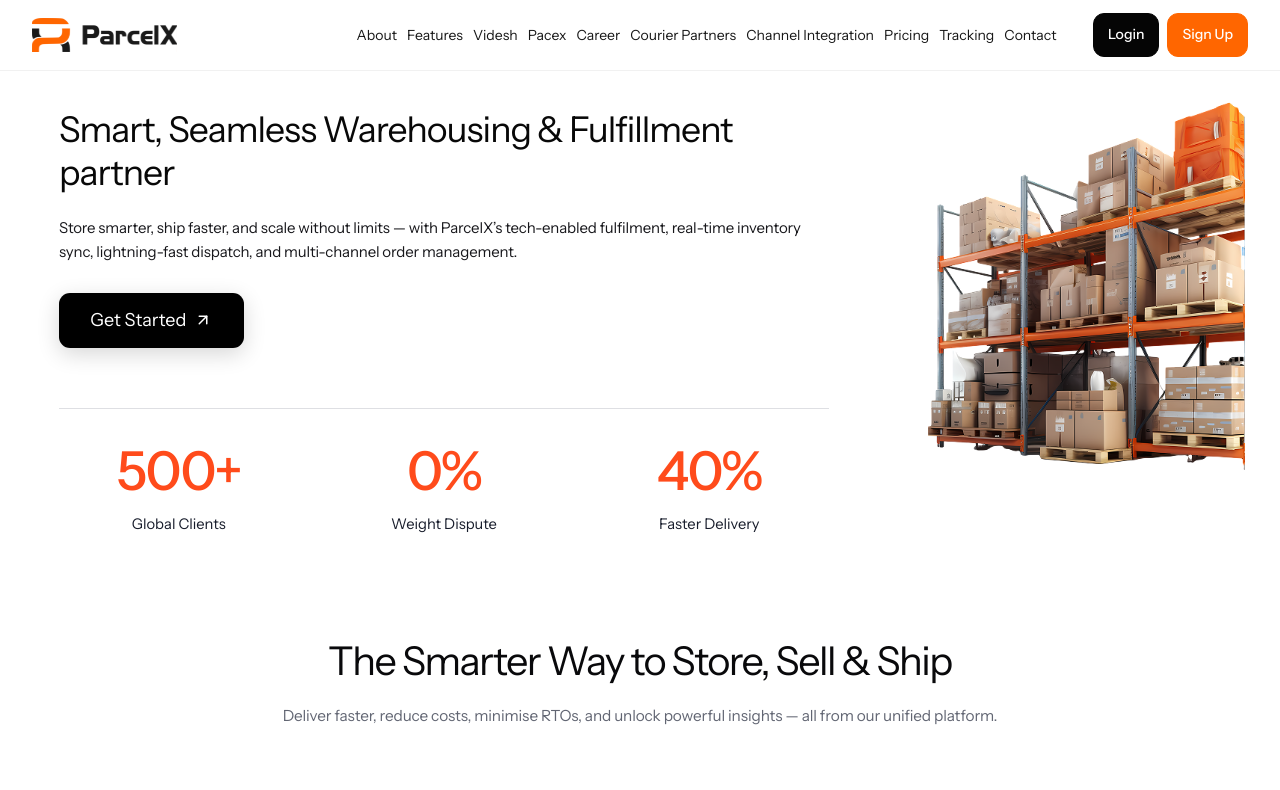
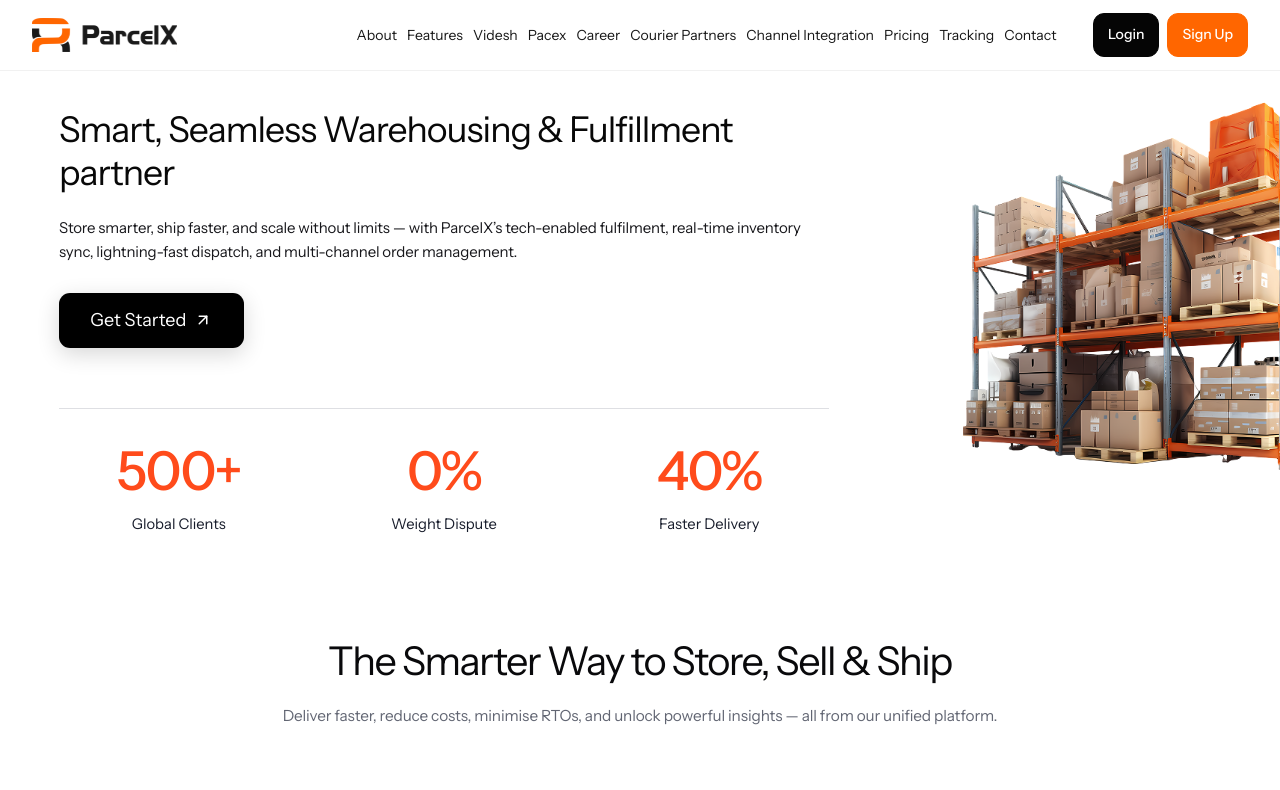
Before and after one commit to anshulsaxena21/px-new-pages, a React (Vite) app: page / in a window 1280 px wide. Shown: the top 790 px of the page. Built offline with nearby package versions, Linux system fonts and the light colour scheme.

Commit message:
Extend fulfillment hero image to viewport right edge

```diff
--- a/src/pages/Fulfillment.css
+++ b/src/pages/Fulfillment.css
@@ -2094,8 +2094,8 @@
 }
 @media (min-width: 761px) {
   .fulfillment-page .hero-reference-visual {
-    width: calc(100% + 24px) !important;
-    margin-right: -24px !important;
+    width: calc(100% + var(--page-gutter)) !important;
+    margin-right: calc(var(--page-gutter) * -1) !important;
     transform: translateY(-20px);
   }
   .fulfillment-page .hero-reference-warehouse {
```
